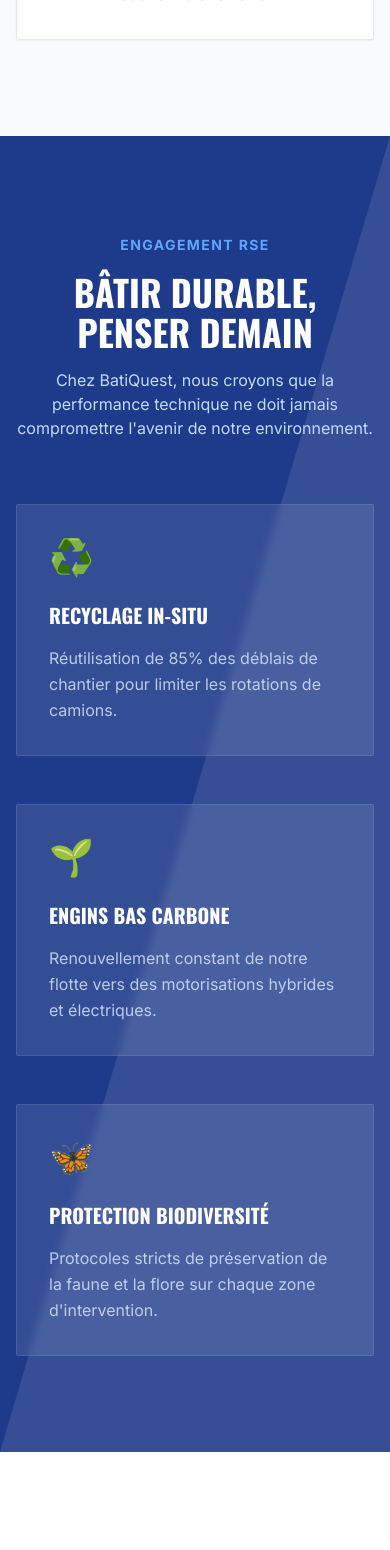
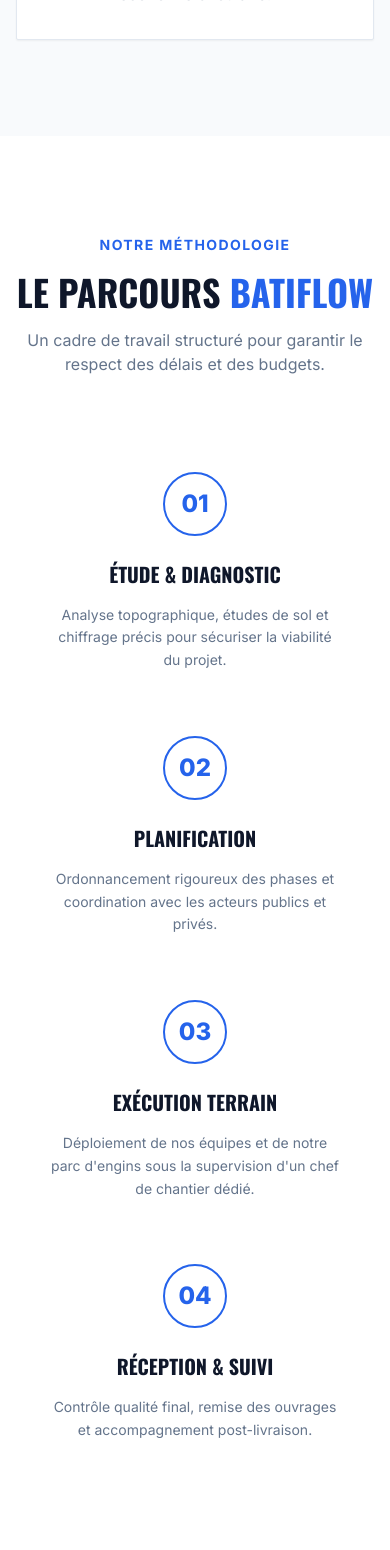
Before and after one commit to tygrooo69/siteweb, a React (Vite) app: page / in a window 390 px wide. Shown: the part 3380-4930 px from the top of the page. Built offline with nearby package versions, Linux system fonts and the light colour scheme.

Commit message:
feat: Add Process and SafetyFirst components
Integrates new components for detailing the company's methodology and safety protocols into the main application layout.

```diff
--- a/App.tsx
+++ b/App.tsx
@@ -11,6 +11,8 @@
 import Sustainability from './components/Sustainability';
 import Testimonials from './components/Testimonials';
 import Careers from './components/Careers';
+import Process from './components/Process';
+import SafetyFirst from './components/SafetyFirst';
 
 const App: React.FC = () => {
   const [isScrolled, setIsScrolled] = useState(false);
@@ -31,8 +33,10 @@
         <Hero />
         <About />
         <Services />
+        <Process />
         <Sustainability />
         <Projects />
+        <SafetyFirst />
         <Testimonials />
         <Careers />
         <Contact />
--- /dev/null
+++ b/components/Process.tsx
@@ -0,0 +1,56 @@
+
+import React from 'react';
+
+const Process: React.FC = () => {
+  const steps = [
+    {
+      num: "01",
+      title: "Étude & Diagnostic",
+      desc: "Analyse topographique, études de sol et chiffrage précis pour sécuriser la viabilité du projet."
+    },
+    {
+      num: "02",
+      title: "Planification",
+      desc: "Ordonnancement rigoureux des phases et coordination avec les acteurs publics et privés."
+    },
+    {
+      num: "03",
+      title: "Exécution Terrain",
+      desc: "Déploiement de nos équipes et de notre parc d'engins sous la supervision d'un chef de chantier dédié."
+    },
+    {
+      num: "04",
+      title: "Réception & Suivi",
+      desc: "Contrôle qualité final, remise des ouvrages et accompagnement post-livraison."
+    }
+  ];
+
+  return (
+    <section className="py-24 bg-white">
+      <div className="max-w-7xl mx-auto px-4 sm:px-6 lg:px-8">
+        <div className="text-center mb-16">
+          <span className="text-blue-600 font-bold tracking-widest uppercase text-sm">NOTRE MÉTHODOLOGIE</span>
+          <h2 className="text-4xl font-bold mt-4 text-slate-900 uppercase">Le Parcours <span className="text-blue-600">BatiFlow</span></h2>
+          <p className="mt-4 text-slate-500 max-w-2xl mx-auto">Un cadre de travail structuré pour garantir le respect des délais et des budgets.</p>
+        </div>
+
+        <div className="grid grid-cols-1 md:grid-cols-2 lg:grid-cols-4 gap-0 relative">
+          {/* Connector line for desktop */}
+          <div className="hidden lg:block absolute top-1/2 left-0 w-full h-0.5 bg-slate-100 -z-0"></div>
+
+          {steps.map((step, idx) => (
+            <div key={idx} className="relative z-10 p-8 text-center group">
+              <div className="w-16 h-16 bg-white border-2 border-blue-600 text-blue-600 rounded-full flex items-center justify-center text-2xl font-black mx-auto mb-6 group-hover:bg-blue-600 group-hover:text-white transition-all duration-300">
+                {step.num}
+              </div>
+              <h3 className="text-xl font-bold mb-4 text-slate-900">{step.title}</h3>
+              <p className="text-slate-500 text-sm leading-relaxed">{step.desc}</p>
+            </div>
+          ))}
+        </div>
+      </div>
+    </section>
+  );
+};
+
+export default Process;
--- /dev/null
+++ b/components/SafetyFirst.tsx
@@ -0,0 +1,69 @@
+
+import React from 'react';
+
+const SafetyFirst: React.FC = () => {
+  return (
+    <section className="py-24 bg-slate-900 relative overflow-hidden">
+      {/* Visual background element representing caution/construction */}
+      <div className="absolute top-0 right-0 w-64 h-full bg-yellow-500/5 -skew-x-12 transform translate-x-1/2"></div>
+
+      <div className="max-w-7xl mx-auto px-4 sm:px-6 lg:px-8 relative z-10">
+        <div className="flex flex-col lg:flex-row items-center gap-16">
+          <div className="lg:w-1/2">
+            <div className="inline-flex items-center gap-2 px-3 py-1 bg-yellow-500 text-slate-900 font-bold text-xs uppercase tracking-tighter mb-6">
+              <svg className="w-4 h-4" fill="currentColor" viewBox="0 0 20 20">
+                <path fillRule="evenodd" d="M8.257 3.099c.765-1.36 2.722-1.36 3.486 0l5.58 9.92c.75 1.334-.213 2.98-1.742 2.98H4.42c-1.53 0-2.493-1.646-1.743-2.98l5.58-9.92zM11 13a1 1 0 11-2 0 1 1 0 012 0zm-1-8a1 1 0 00-1 1v3a1 1 0 002 0V6a1 1 0 00-1-1z" clipRule="evenodd" />
+              </svg>
+              Priorité Absolue
+            </div>
+            <h2 className="text-4xl md:text-5xl font-bold text-white uppercase mb-6 leading-tight">Objectif <span className="text-yellow-500">Zéro Accident</span> sur nos chantiers</h2>
+            <p className="text-slate-400 text-lg mb-8 leading-relaxed">
+              La sécurité de nos collaborateurs et du public est au cœur de chaque décision. Nous investissons massivement dans la formation continue et le renouvellement de nos équipements de protection individuelle (EPI).
+            </p>
+
+            <div className="grid grid-cols-1 sm:grid-cols-2 gap-6">
+              <div className="flex gap-4">
+                <div className="text-yellow-500">
+                  <svg className="w-6 h-6" fill="none" stroke="currentColor" viewBox="0 0 24 24">
+                    <path strokeLinecap="round" strokeLinejoin="round" strokeWidth={2} d="M9 12l2 2 4-4m6 2a9 9 0 11-18 0 9 9 0 0118 0z" />
+                  </svg>
+                </div>
+                <div>
+                  <h4 className="text-white font-bold mb-1 italic">100% de Personnel Formé</h4>
+                  <p className="text-slate-500 text-sm">Certifications CACES et SST à jour pour toutes nos équipes.</p>
+                </div>
+              </div>
+              <div className="flex gap-4">
+                <div className="text-yellow-500">
+                  <svg className="w-6 h-6" fill="none" stroke="currentColor" viewBox="0 0 24 24">
+                    <path strokeLinecap="round" strokeLinejoin="round" strokeWidth={2} d="M9 12l2 2 4-4m6 2a9 9 0 11-18 0 9 9 0 0118 0z" />
+                  </svg>
+                </div>
+                <div>
+                  <h4 className="text-white font-bold mb-1 italic">Audit QHSE Hebdomadaire</h4>
+                  <p className="text-slate-500 text-sm">Contrôles inopinés pour garantir le respect strict des procédures.</p>
+                </div>
+              </div>
+            </div>
+          </div>
+
+          <div className="lg:w-1/2 relative">
+            <div className="grid grid-cols-2 gap-4">
+              <img src="https://images.unsplash.com/photo-1513828583688-c52646db42da?q=80&w=400" alt="Sécurité" className="rounded-sm grayscale hover:grayscale-0 transition-all duration-500" />
+              <img src="https://images.unsplash.com/photo-1544161515-4ad6ce6e8340?q=80&w=400" alt="Equipement" className="rounded-sm mt-8 grayscale hover:grayscale-0 transition-all duration-500" />
+            </div>
+            {/* Counter badge */}
+            <div className="absolute top-1/2 left-1/2 transform -translate-x-1/2 -translate-y-1/2 bg-yellow-500 p-6 text-slate-900 rounded-full shadow-2xl border-4 border-slate-900">
+              <div className="text-center">
+                <span className="text-3xl font-black block">450+</span>
+                <span className="text-[10px] font-bold uppercase leading-none">Jours sans accident</span>
+              </div>
+            </div>
+          </div>
+        </div>
+      </div>
+    </section>
+  );
+};
+
+export default SafetyFirst;
```
